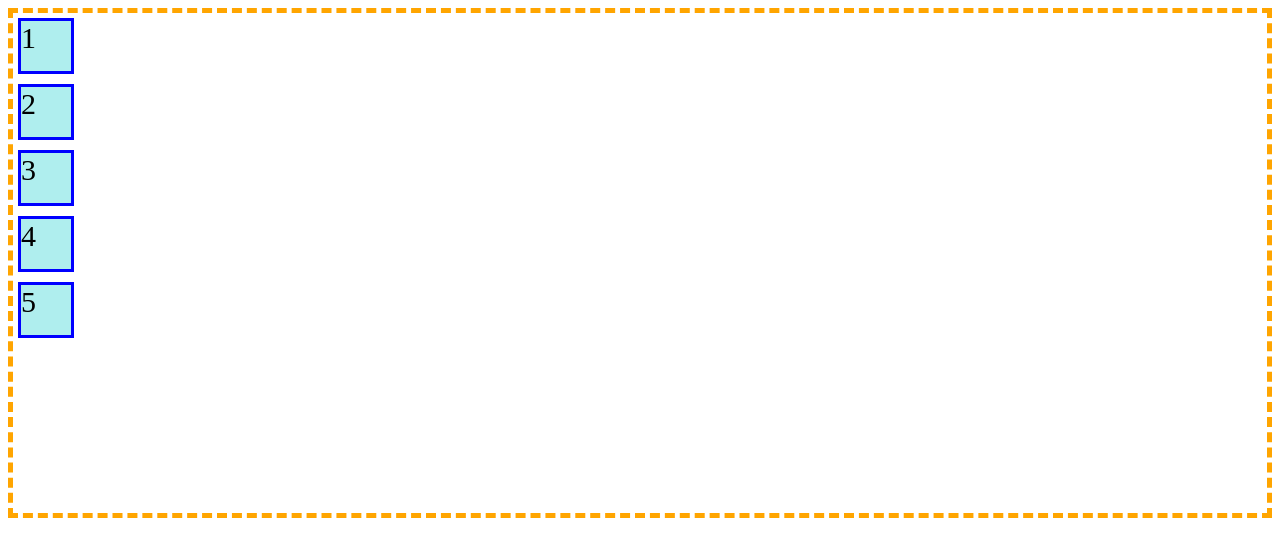
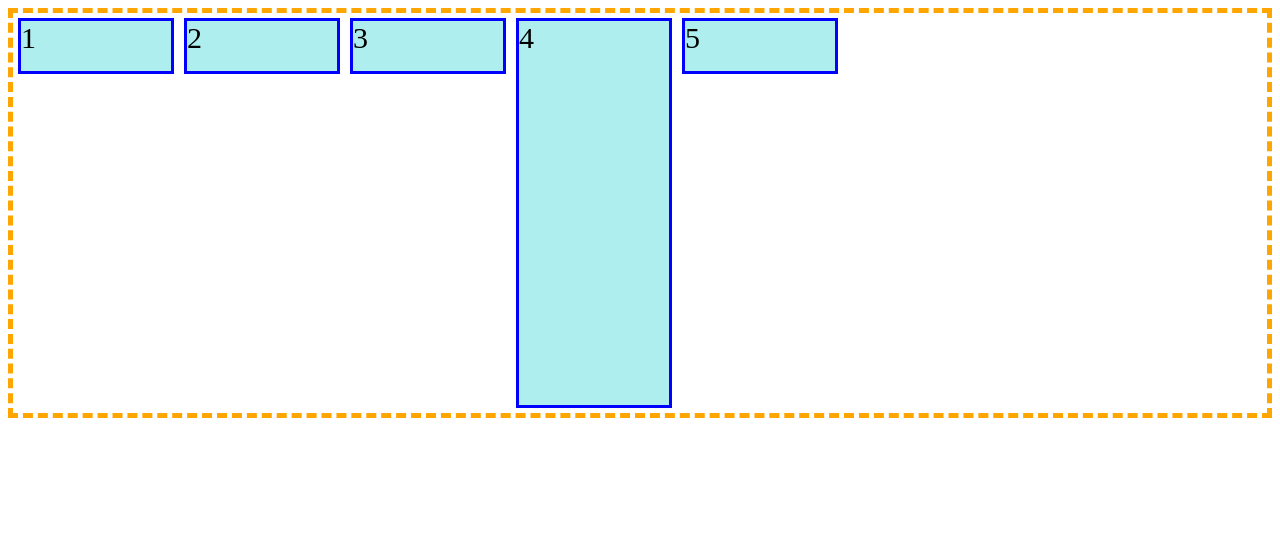
Before and after one commit to rondido/let-s-Css, a plain HTML site: page Flexbox/index.html in a window 1280 px wide. Drawn offline with Linux system fonts and the light colour scheme.

Commit message:
flex-item propery commit

```diff
--- a/Flexbox/index.html
+++ b/Flexbox/index.html
@@ -4,7 +4,7 @@
     <meta charset="UTF-8">
     <meta http-equiv="X-UA-Compatible" content="IE=edge">
     <meta name="viewport" content="width=device-width, initial-scale=1.0">
-    <link rel="stylesheet" href="styles/flex-warp.css">
+    <link rel="stylesheet" href="styles/align-self.css">
     <title>Document</title>
 </head>
  <div class="container">
@@ -14,6 +14,7 @@
     <div class="item">4</div>
     <div class="item">5</div>
 
+
  </div>
 <body>
 
--- /dev/null
+++ b/Flexbox/styles/align-content.css
@@ -0,0 +1,19 @@
+.container{
+    height: 400px;
+    border:5px dashed orange;
+    display: flex;
+
+    flex-wrap: wrap;
+
+
+    align-content: space-between;
+}
+
+.item{
+    width:150px;
+    height: 50px;
+    margin: 5px;
+    background-color: paleturquoise;
+    border:3px solid blue;
+    font-size: 30px;
+}
--- /dev/null
+++ b/Flexbox/styles/align-items.css
@@ -0,0 +1,19 @@
+.container{
+    height: 400px;
+    border:5px dashed orange;
+    display: flex;
+
+    justify-content: space-between;
+    align-items: center;
+
+
+}
+
+.item{
+    width:50px;
+    height: 50px;
+    margin: 5px;
+    background-color: paleturquoise;
+    border:3px solid blue;
+    font-size: 30px;
+}
--- /dev/null
+++ b/Flexbox/styles/align-self.css
@@ -0,0 +1,23 @@
+.container{
+    height: 400px;
+    border:5px dashed orange;
+    display: flex;
+
+    flex-wrap: wrap;
+
+    align-items: stretch;
+}
+
+.item{
+    width:150px;
+    height: 50px;
+    margin: 5px;
+    background-color: paleturquoise;
+    border:3px solid blue;
+    font-size: 30px;
+}
+
+.item:nth-child(4){
+    height: auto;
+    align-self: stretch;
+}
--- /dev/null
+++ b/Flexbox/styles/flex(shothand).css
@@ -0,0 +1,18 @@
+.container{
+    height: 200px;
+    border:5px dashed orange;
+    display: flex;
+
+}
+
+.item{
+    height: 50px;
+    margin: 5px;
+    background-color: paleturquoise;
+    border:3px solid blue;
+    font-size: 30px;
+
+
+
+    flex:1;
+}
--- /dev/null
+++ b/Flexbox/styles/flex-basis.css
@@ -0,0 +1,29 @@
+.container{
+    height: 200px;
+    border:5px dashed orange;
+    display: flex;
+
+}
+
+.item{
+    height: 50px;
+    margin: 5px;
+    background-color: paleturquoise;
+    border:3px solid blue;
+    font-size: 30px;
+
+    flex-grow: 1;
+    flex-basis: 0;
+}
+
+
+.item:nth-child(1){
+    flex-grow: 5;
+}
+
+.item:nth-child(2){
+    flex-grow: 1;
+}
+.item:nth-child(3){
+    flex-grow: 3;
+}
--- /dev/null
+++ b/Flexbox/styles/flex-grow.css
@@ -0,0 +1,18 @@
+.container{
+    height: 200px;
+    border:5px dashed orange;
+    display: flex;
+
+}
+
+.item{
+    width:200px;
+    height: 50px;
+    margin: 5px;
+    background-color: paleturquoise;
+    border:3px solid blue;
+    font-size: 30px;
+
+    /* flex-grow: 1; */
+
+}
--- /dev/null
+++ b/Flexbox/styles/flex-item.css
@@ -0,0 +1,24 @@
+.container{
+    height: 200px;
+    border:5px dashed orange;
+    display: flex;
+
+
+}
+
+.item{
+    width:50px;
+    height: 50px;
+    margin: 5px;
+    background-color: paleturquoise;
+    border:3px solid blue;
+    font-size: 30px;
+
+}
+
+.item:nth-child(3){
+    order: 1;
+}
+.item:nth-child(5){
+    order: 2;
+}
--- /dev/null
+++ b/Flexbox/styles/flex-shrink.css
@@ -0,0 +1,25 @@
+.container{
+    height: 200px;
+    border:5px dashed orange;
+    display: flex;
+
+}
+
+.item{
+    width:200px;
+    height: 50px;
+    margin: 5px;
+    background-color: paleturquoise;
+    border:3px solid blue;
+    font-size: 30px;
+
+
+}
+
+.item:nth-child(1){
+    flex-shrink: 0;
+}
+
+.item:nth-child(3){
+    flex-shrink: 2;
+}
--- /dev/null
+++ b/Flexbox/styles/justify-content.css
@@ -0,0 +1,29 @@
+.container{
+    border:5px dashed orange;
+    display: flex;
+
+    /* justify-content: flex-start; */
+    /* 시작부분에서 끝인지 시작부분인지 생각 */
+    justify-content: space-between;
+
+
+
+}
+
+.item{
+    width:50px;
+    height: 50px;
+    margin: 5px;
+    background-color: paleturquoise;
+    border:3px solid blue;
+    font-size: 30px;
+}
+
+
+.container:nth-child(1){
+    justify-content: space-between;
+}
+
+.container:nth-child(2){
+    justify-content: space-around;
+}
```
